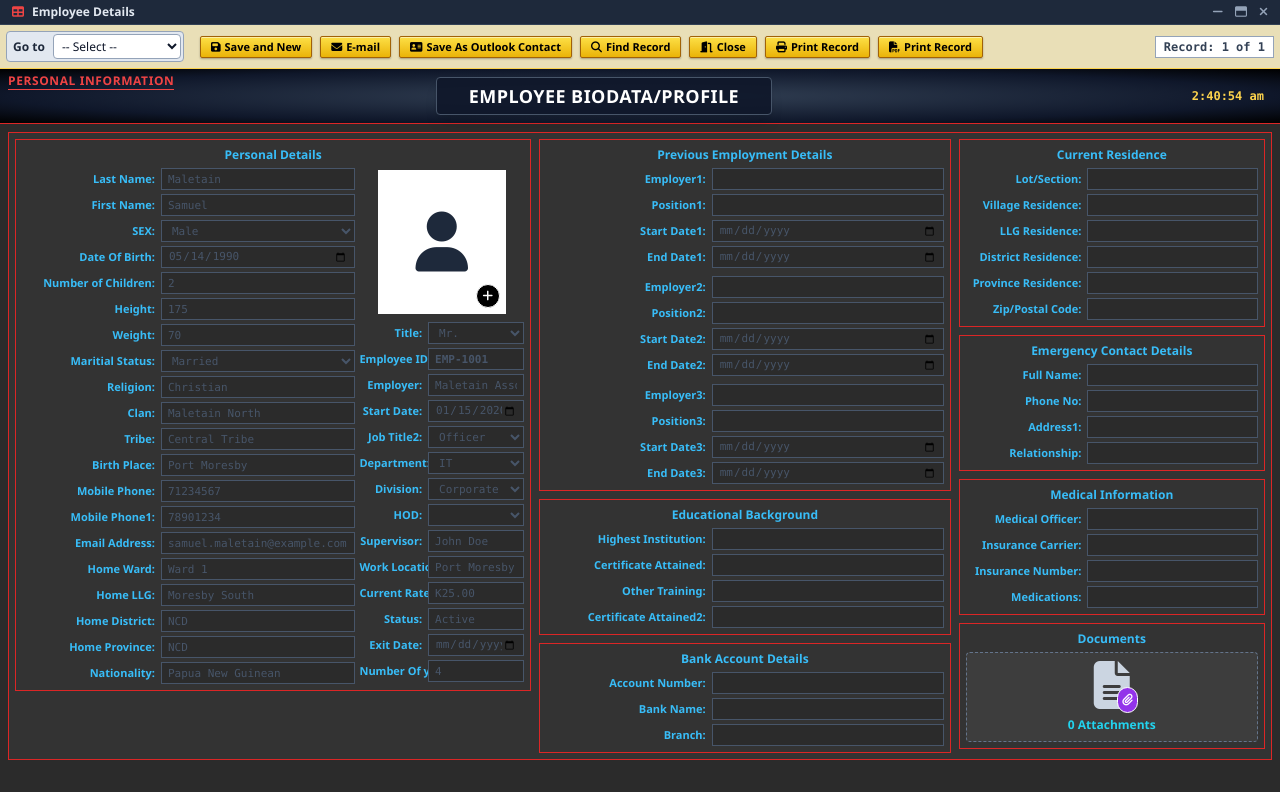
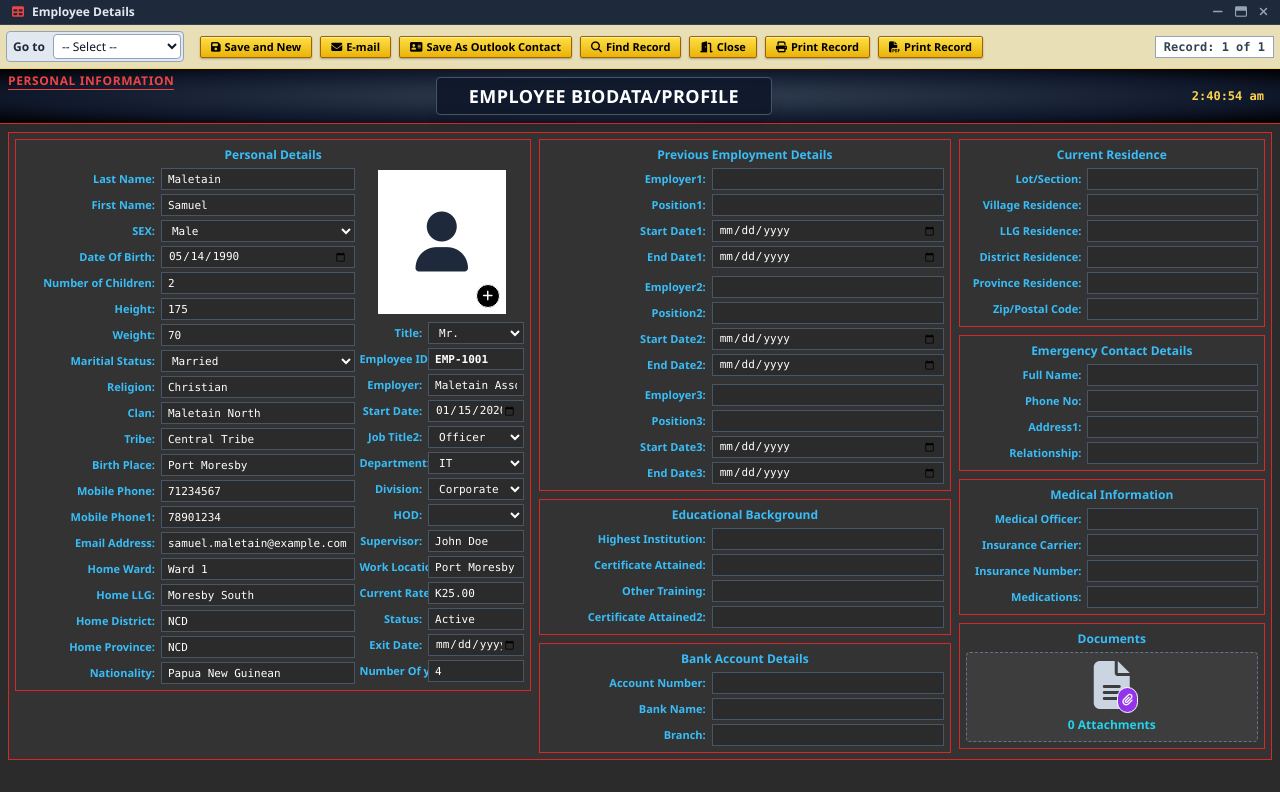
Before and after one commit to smulu1051/Ultimax-Biodata, a plain HTML site: page index.html in a window 1280 px wide. Drawn offline with nearby package versions, Linux system fonts and the light colour scheme.

Commit message:
Change access input text color to white

```diff
--- a/index.html
+++ b/index.html
@@ -20,7 +20,7 @@
         /* Access Form Field Styling */
         .access-input {
             background-color: #2b2b2b !important;
-            color: #475569 !important;
+            color: #FFFFFF !important;
             border: 1px solid #475569;
             border-radius: 0px;
             padding: 2px 6px;
```
